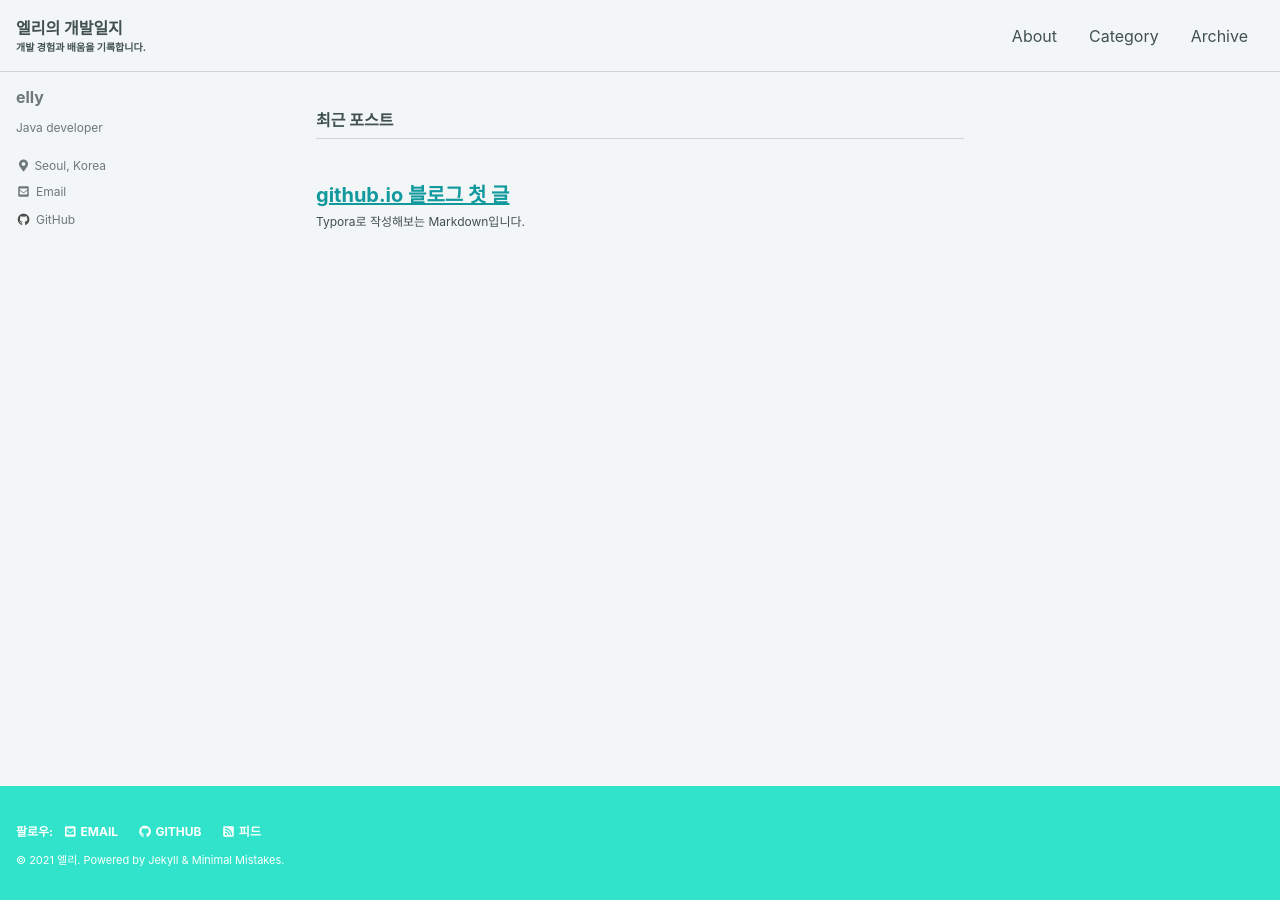
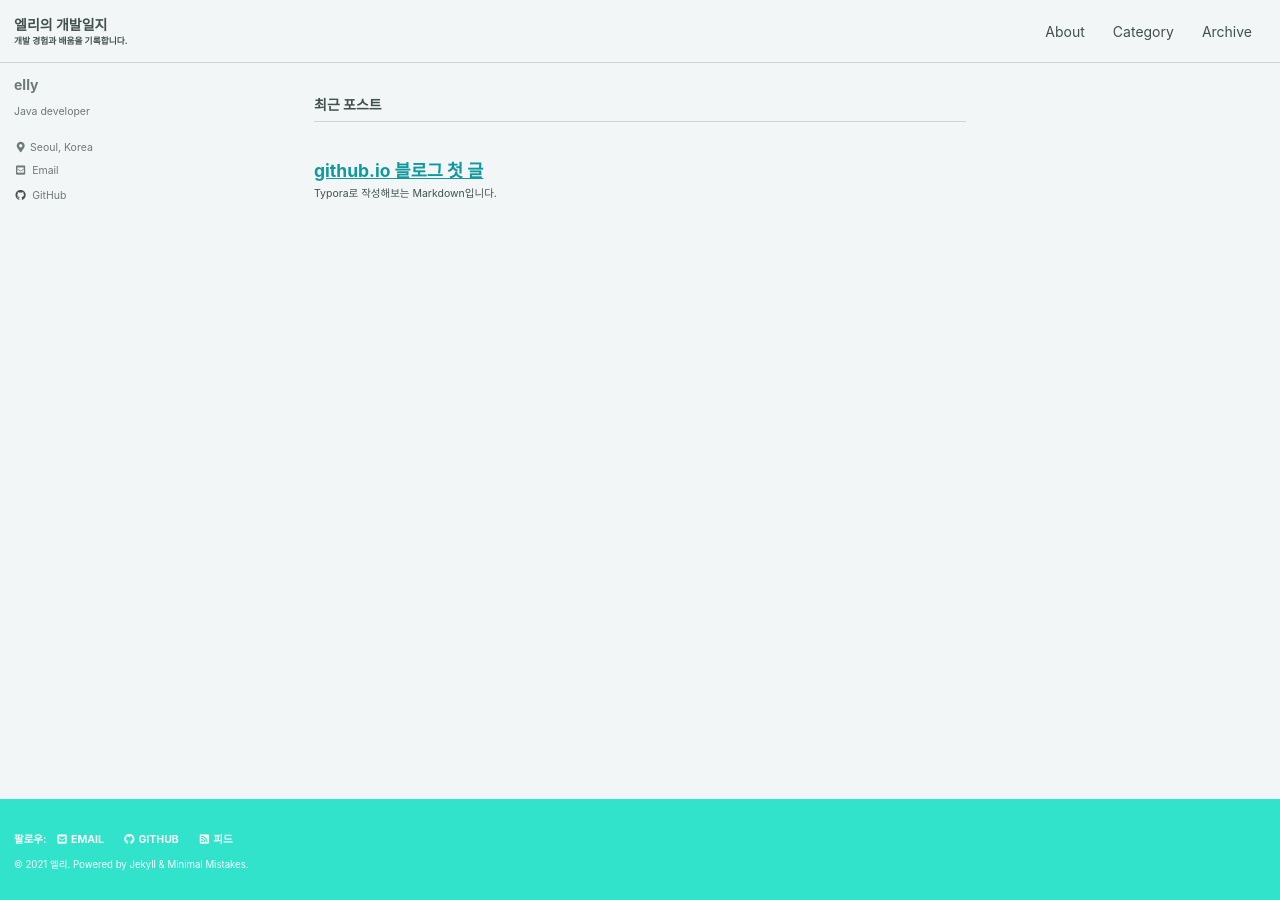
Before and after one commit to ellylee617/ellylee617.github.io, a Jekyll site: the page built from index.html, in a window 1280 px wide. Built offline with Jekyll 4.4.1, drawn with Linux system fonts in a browser that asks for light colours; cached includes are drawn as plain includes; the list of posts is cut into pages by our own code.

Commit message:
Update _reset.scss

```diff
--- a/_sass/minimal-mistakes/_reset.scss
+++ b/_sass/minimal-mistakes/_reset.scss
@@ -8,18 +8,18 @@ html {
   /* apply a natural box layout model to all elements */
   box-sizing: border-box;
   background-color: $background-color;
-  font-size: 14px;
+  font-size: 16px;
 
   @include breakpoint($medium) {
+    font-size: 16px;
+  }
+
+  @include breakpoint($large) {
     font-size: 14px;
   }
 
-  @include breakpoint($large) {
-    font-size: 16px;
-  }
-
   @include breakpoint($x-large) {
-    font-size: 16px;
+    font-size: 14px;
   }
 
   -webkit-text-size-adjust: 100%;
```
